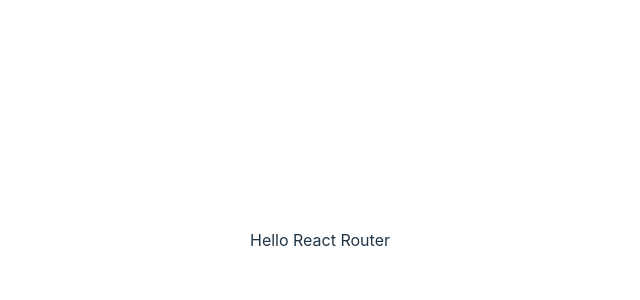
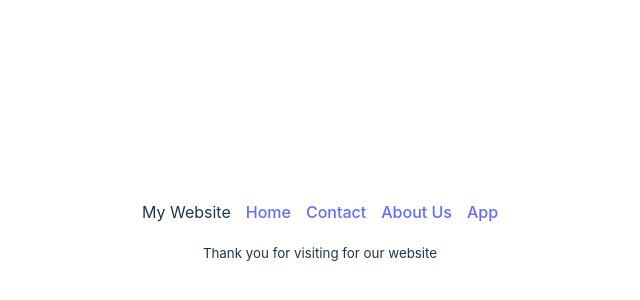
Before and after one commit to rootnure/intro-to-react-router-45, a React (Vite) app: page / in a window 1280 px wide. Shown: the part 160-460 px from the top of the page, without its empty margins (320-960 px from the left). Built offline with nearby package versions, Linux system fonts and the light colour scheme.

Commit message:
Nested Route

```diff
--- /dev/null
+++ b/src/components/Footer/Footer.jsx
@@ -0,0 +1,11 @@
+
+
+const Footer = () => {
+    return (
+        <div>
+            <p><small>Thank you for visiting for our website</small></p>
+        </div>
+    );
+};
+
+export default Footer;
--- /dev/null
+++ b/src/components/Header/Header.css
@@ -0,0 +1,3 @@
+nav a {
+    padding-left: 15px;
+}
--- a/src/components/Home/Home.jsx
+++ b/src/components/Home/Home.jsx
@@ -1,14 +1,14 @@
 import { Outlet } from "react-router-dom";
 import Header from "../Header/Header";
+import Footer from "../Footer/Footer";
 
 
 const Home = () => {
     return (
         <div>
             <Header></Header>
-            <h2>Home</h2>
-            <p>Home page to view the default</p>
             <Outlet></Outlet>
+            <Footer></Footer>
         </div>
     );
 };
```
Also changed, not shown: src/main.jsx (+18 -13 lines).
